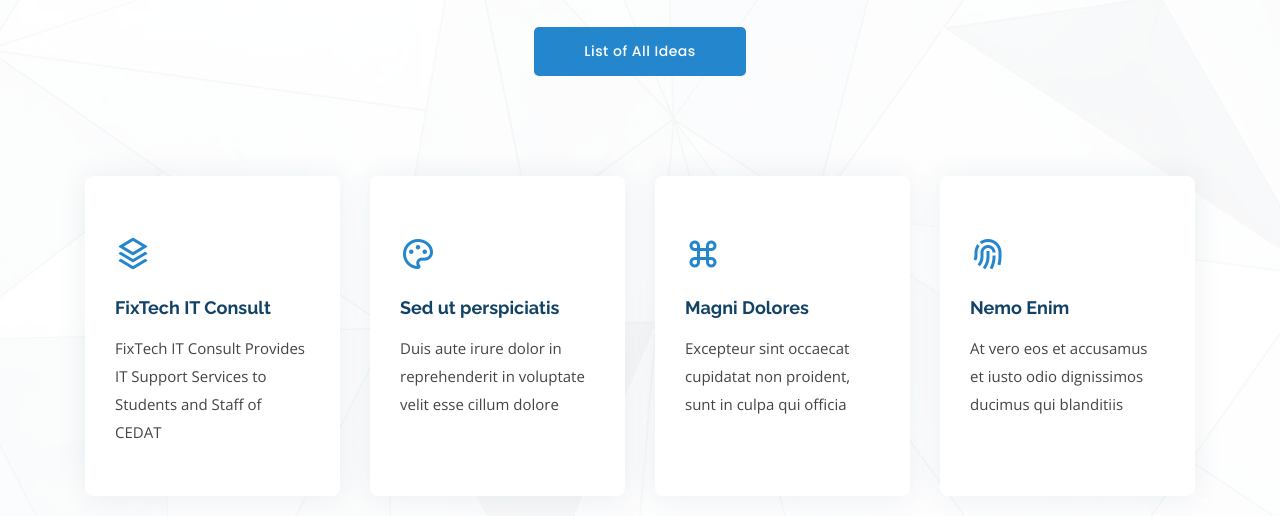
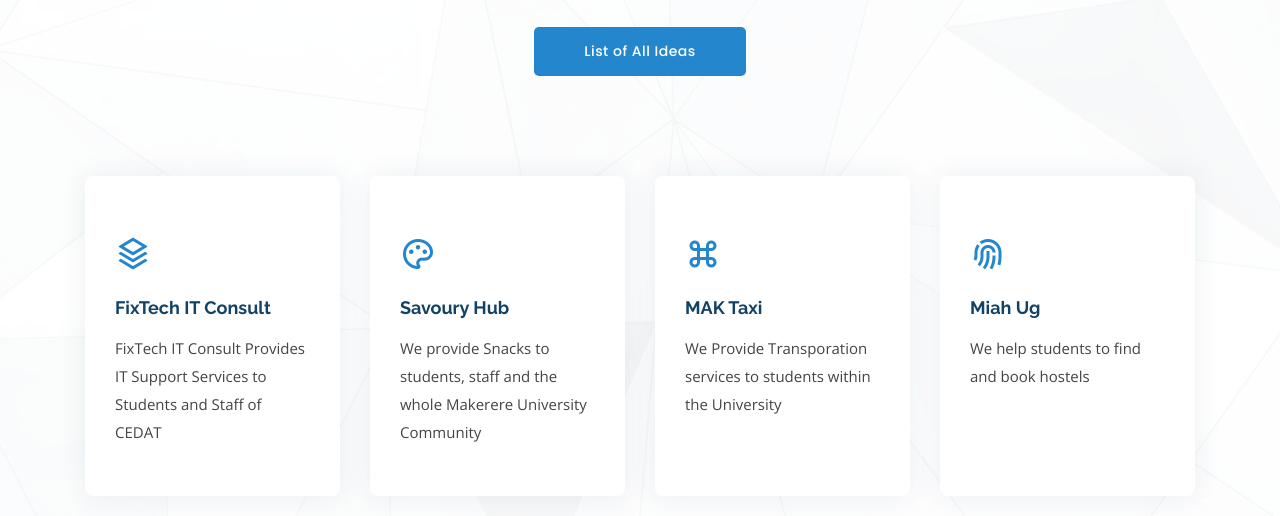
Before and after one commit to Ssentongo-Mansoor/entrepreneurshipideas.io, a plain HTML site: page index.html in a window 1280 px wide. Shown: the part 284-800 px from the top of the page. Drawn offline with nearby package versions, Linux system fonts and the light colour scheme.

Commit message:
Update index.html

```diff
--- a/index.html
+++ b/index.html
@@ -76,24 +76,24 @@
         <div class="col-md-6 col-lg-3 d-flex align-items-stretch mb-5 mb-lg-0" data-aos="zoom-in" data-aos-delay="300">
           <div class="icon-box">
             <div class="icon"><i class="ri-palette-line"></i></div>
-            <h4 class="title"><a href="">Sed ut perspiciatis</a></h4>
-            <p class="description">Duis aute irure dolor in reprehenderit in voluptate velit esse cillum dolore</p>
+            <h4 class="title"><a href="">Savoury Hub</a></h4>
+            <p class="description">We provide Snacks to students, staff and the whole Makerere University Community</p>
           </div>
         </div>
 
         <div class="col-md-6 col-lg-3 d-flex align-items-stretch mb-5 mb-lg-0" data-aos="zoom-in" data-aos-delay="400">
           <div class="icon-box">
             <div class="icon"><i class="ri-command-line"></i></div>
-            <h4 class="title"><a href="">Magni Dolores</a></h4>
-            <p class="description">Excepteur sint occaecat cupidatat non proident, sunt in culpa qui officia</p>
+            <h4 class="title"><a href="">MAK Taxi</a></h4>
+            <p class="description">We Provide Transporation services to students within the University</p>
           </div>
         </div>
 
         <div class="col-md-6 col-lg-3 d-flex align-items-stretch mb-5 mb-lg-0" data-aos="zoom-in" data-aos-delay="500">
           <div class="icon-box">
             <div class="icon"><i class="ri-fingerprint-line"></i></div>
-            <h4 class="title"><a href="">Nemo Enim</a></h4>
-            <p class="description">At vero eos et accusamus et iusto odio dignissimos ducimus qui blanditiis</p>
+            <h4 class="title"><a href="">Miah Ug</a></h4>
+            <p class="description">We help students to find and book hostels</p>
           </div>
         </div>
 
```
